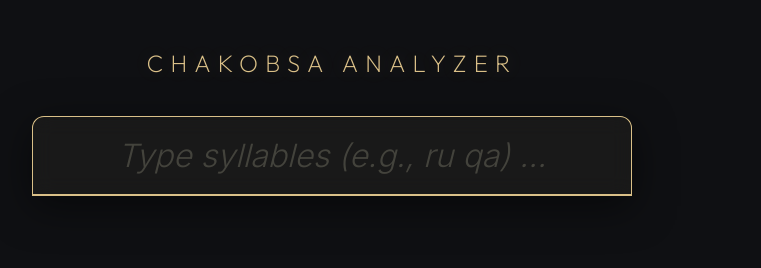
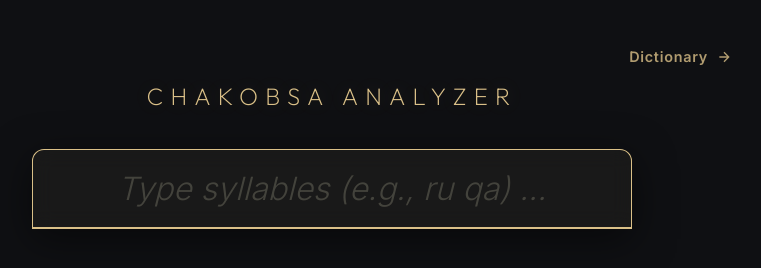
Before and after one commit to stephen-riley/chakobsa-markov, a plain HTML site: page phonetics.html in a window 1280 px wide. Shown: the whole page, without its empty margins (308-1069 px from the left). Drawn offline with Linux system fonts and the light colour scheme.

Commit message:
update CSS and retain hyphens in translation

```diff
--- a/phonetics.html
+++ b/phonetics.html
@@ -287,12 +287,46 @@
             margin-top: 2rem;
             font-size: 1.1rem;
             opacity: 0.7;
-            animation: fadeIn 0.4s ease;
+            animation: fadeIn 0.4s cubic-bezier(0.25, 0.8, 0.25, 1) forwards;
+        }
+
+        nav {
+            width: 100%;
+            max-width: 800px;
+            display: flex;
+            justify-content: flex-end;
+            margin-bottom: 1rem;
+        }
+
+        nav a {
+            color: var(--accent);
+            text-decoration: none;
+            font-size: 0.9rem;
+            font-weight: 600;
+            letter-spacing: 0.05em;
+            display: flex;
+            align-items: center;
+            gap: 0.5rem;
+            opacity: 0.8;
+            transition: opacity 0.2s;
+        }
+
+        nav a:hover {
+            opacity: 1;
         }
     </style>
 </head>
 
 <body>
+
+    <nav>
+        <a href="dict.html">
+            Dictionary
+            <svg width="16" height="16" viewBox="0 0 24 24" fill="none" stroke="currentColor" stroke-width="2">
+                <path d="M5 12h14M12 5l7 7-7 7" />
+            </svg>
+        </a>
+    </nav>
 
     <h1>Chakobsa Analyzer</h1>
 
@@ -469,7 +503,7 @@
                             <div class="word-def">
                                 <span class="pos">${ent.pos || '?'}</span>
                                 <div class="meanings">
-                                    <span class="meaning-word">${ent.word.replace(/-/g, ' ')}</span>
+                                    <span class="meaning-word">${ent.word}</span>
                                 </div>
                             </div>
                         `;
```
